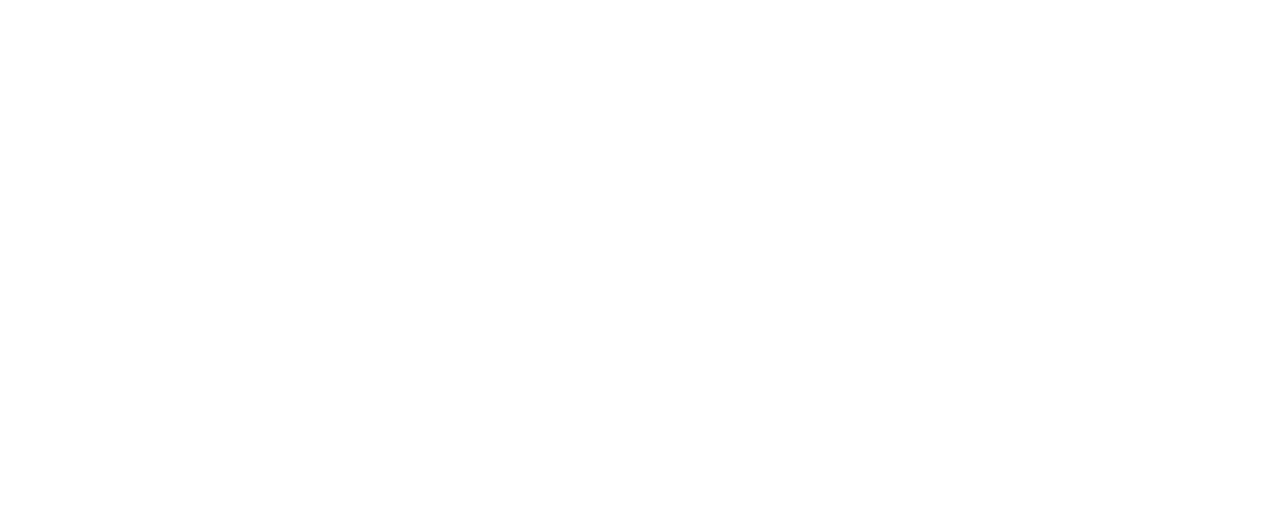
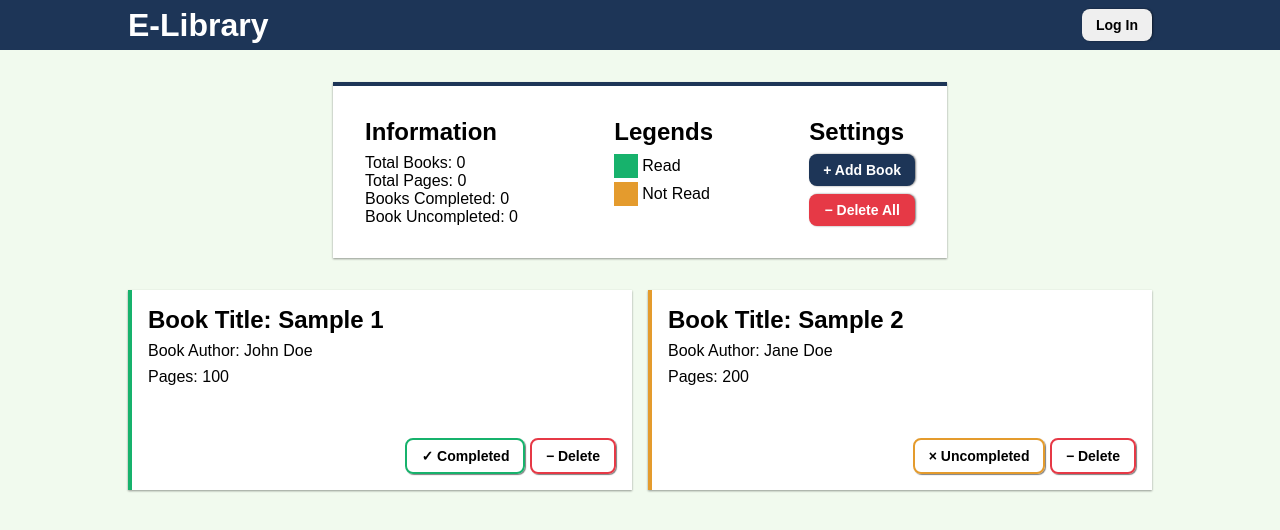
Before and after one commit to dev-fa/library, a plain HTML site: page index.html in a window 1280 px wide. Drawn offline with Linux system fonts and the light colour scheme.

Commit message:
Create UI

```diff
--- a/index.html
+++ b/index.html
@@ -4,10 +4,73 @@
     <meta charset="UTF-8">
     <meta http-equiv="X-UA-Compatible" content="IE=edge">
     <meta name="viewport" content="width=device-width, initial-scale=1.0">
-    <title>Document</title>
+    <title>E-Library</title>
     <script src="script.js" defer></script>
+    <link rel="stylesheet" href="style.css">
 </head>
 <body>
 
+  <div class="header">
+    <div class="header-container">
+      <h1 class="header-logo">E-Library</h1>
+      <button class="btn btn-log-in">Log In</button>
+    </div>
+  </div>
+
+  <div class="main">
+
+    <div class="container">
+
+      <div class="dashboard">
+        <div class="information">
+          <div class="dashboard-title">Information</div>
+          <ul class="info-list">
+            <li class="info-item"><span class="info-title">Total Books: </span>0</li>
+            <li class="info-item"><span class="info-title">Total Pages: </span>0</li>
+            <li class="info-item"><span class="info-title">Books Completed: </span>0</li>
+            <li class="info-item"><span class="info-title">Book Uncompleted: </span>0</li>
+          </ul>
+        </div>
+        <div class="legend">
+          <div class="dashboard-title">Legends</div>
+          <div class="legend-container">
+            <div class="legend-item"><div class="color-legend-read"></div>Read</div>
+            <div class="legend-item"><div class="color-legend-unread"></div>Not Read</div>
+          </div>
+        </div>
+        <div class="settings">
+          <div class="dashboard-title">Settings</div>
+          <div class="btn-container">
+            <button class="btn btn-add-book">&plus; Add Book</button>
+            <button class="btn btn-delete-all">&minus; Delete All</button>
+          </div>
+        </div>
+      </div>
+
+      <div class="library">
+        <div class="book-card book-completed">
+          <h2>Book Title: <span class="book-title">Sample 1</span></h2>
+          <p>Book Author: <span class="book-author">John Doe</span></p>
+          <p>Pages: <span class="book-pages">100</span></p>
+          <div class="card-btns">
+            <button class="btn btn-outline btn-read-true">&check; Completed</button>
+            <button class="btn btn-outline btn-delete">&minus; Delete</button>
+          </div>
+        </div>
+        <div class="book-card book-uncompleted">
+          <h2>Book Title: <span class="book-title">Sample 2</span></h2>
+          <p>Book Author: <span class="book-author">Jane Doe</span></p>
+          <p>Pages: <span class="book-pages">200</span></p>
+          <div class="card-btns">
+            <button class="btn btn-outline btn-read-false">&times; Uncompleted</button>
+            <button class="btn btn-outline btn-delete">&minus; Delete</button>
+          </div>
+        </div>
+      </div>
+
+    </div>
+
+  </div>
+
 </body>
 </html>
--- a/style.css
+++ b/style.css
@@ -0,0 +1,191 @@
+:root {
+  --clr-primary: #1d3557;
+  --clr-secondary: #457b9d;
+  --clr-tertiary: #a8dadc;
+  --clr-background: #f1faee;
+  --clr-danger: #e63946;
+  --clr-active: #17b26c;
+  --clr-inactive: #e49b2d;
+}
+
+*::before,
+*::after,
+* {
+  margin: 0;
+  padding: 0;
+  box-sizing: border-box;
+}
+
+body {
+  font-family: Arial, Helvetica, sans-serif;
+  background-color: var(--clr-background);
+  color: #fff;
+  width: 100vw;
+  height: 100vh;
+}
+
+ul {
+  list-style: none;
+}
+
+.header {
+  display: flex;
+  justify-content: center;
+  background-color: var(--clr-primary);
+  width: 100%;
+  height: 50px;
+}
+
+.header-container {
+  display: flex;
+  justify-content: space-between;
+  align-items: center;
+  width: 80vw;
+}
+
+.main {
+  display: flex;
+  justify-content: center;
+}
+
+.container {
+  height: inherit;
+  width: 80vw;
+  display: flex;
+  flex-direction: column;
+  align-items: center;
+  padding: 32px 0;
+}
+
+.dashboard {
+  display: flex;
+  justify-content: space-between;
+  border-top: 4px solid var(--clr-primary);
+  padding: 32px;
+  margin-bottom: 32px;
+  width: 614px;
+  background-color: #fff;
+  color: #000;
+  box-shadow: 0 1px 2px 0 rgba(0, 0, 0, 0.4);
+}
+
+.dashboard-title {
+  font-size: 24px;
+  font-weight: 700;
+  margin-bottom: 8px;
+}
+
+.settings {
+  display: flex;
+  flex-direction: column;
+}
+
+.legend-container {
+  display: flex;
+  flex-direction: column;
+  gap: 4px;
+}
+
+.legend-item {
+  display: flex;
+  align-items: center;
+  gap: 4px;
+}
+
+.color-legend-read,
+.color-legend-unread {
+  width: 24px;
+  height: 24px;
+}
+
+.color-legend-read {
+  background-color: var(--clr-active);
+}
+
+.color-legend-unread {
+  background-color: var(--clr-inactive);
+}
+
+.library {
+  display: grid;
+  grid-template-columns: repeat(auto-fit, minmax(250px, 1fr));
+  gap: 16px;
+  width: 100%;
+}
+
+.book-card {
+  display: flex;
+  flex-direction: column;
+  gap: 8px;
+  background-color: #fff;
+  color: #000;
+  padding: 16px;
+  min-height: 200px;
+  box-shadow: 0 1px 2px 0 rgba(0, 0, 0, 0.4);
+}
+
+.book-completed {
+  border-left: 4px solid var(--clr-active);
+}
+
+.book-uncompleted {
+  border-left: 4px solid var(--clr-inactive);
+}
+
+.card-btns {
+  margin-top: auto;
+  align-self: flex-end;
+}
+
+.btn-container {
+  display: flex;
+  flex-direction: column;
+  gap: 8px;
+}
+
+.btn {
+  border: none;
+  border-radius: 8px;
+  padding: 8px 14px;
+  font-weight: 700;
+  font-size: 14px;
+  box-shadow: 1px 0 2px 0 rgba(0, 0, 0, 0.5);
+  cursor: pointer;
+}
+
+.btn-outline {
+  background: none;
+  box-shadow: 1px 1px 1px 0 rgba(0, 0, 0, 0.5);
+}
+
+.btn:hover {
+  opacity: 0.8;
+  transition: opacity 0.2s;
+}
+
+.btn-outline:hover {
+  background-color: rgba(55, 55, 55, 0.1);
+  transition: background-color 0.2s;
+}
+
+.btn-add-book {
+  background-color: var(--clr-primary);
+  color: #fff;
+}
+
+.btn-delete-all {
+  background: var(--clr-danger);
+  color: #fff;
+}
+
+.btn-read-true {
+  border: 2px solid var(--clr-active);
+}
+
+.btn-read-false {
+  border: 2px solid var(--clr-inactive);
+}
+
+.btn-delete {
+  border: 2px solid var(--clr-danger);
+}
```
